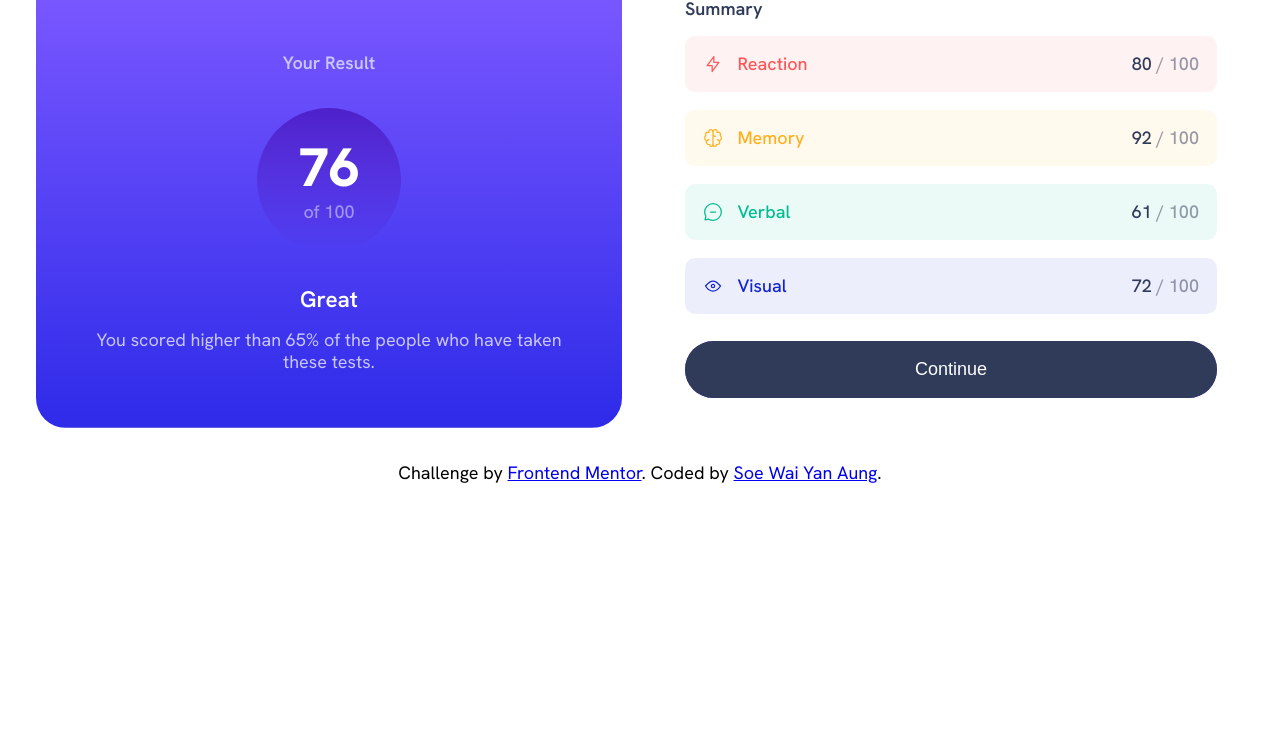
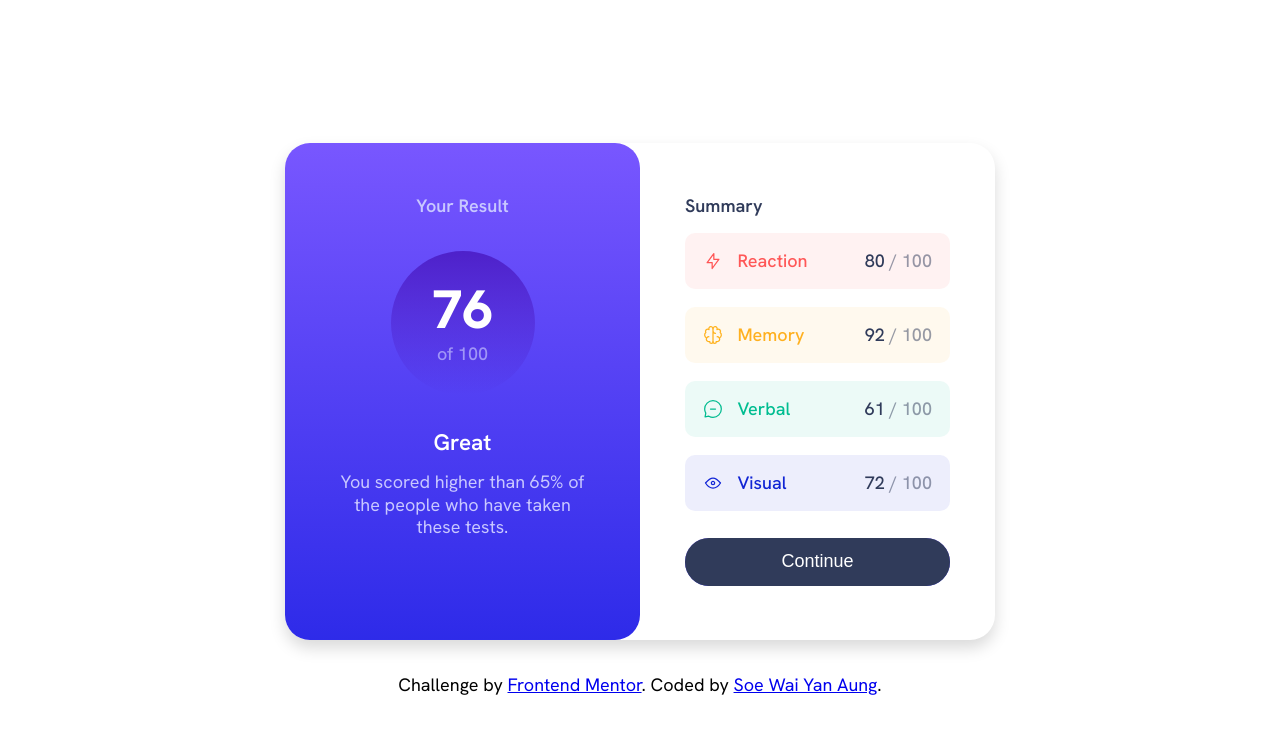
Before and after one commit to soewaiyanag/results-summary-component, a website built with Vite: page index.html in a window 1280 px wide. Built offline with nearby package versions, Linux system fonts and the light colour scheme.

Commit message:
make the container center of the body in window view

```diff
--- /dev/null
+++ b/assets/styles/_responsive.scss
@@ -0,0 +1,25 @@
+@media (min-width: 600px) {
+  body {
+    display: flex;
+    flex-direction: column;
+    justify-content: center;
+    align-items: center;
+    margin: 0;
+  }
+  .container {
+    grid-template-columns: repeat(2, 1fr);
+    gap: 0;
+    padding-bottom: 0;
+
+    /* since the .attribute have a margin-top of 2rem and
+    margin-bottom 2rem which is total of 4rem vertically,
+    we need to add margin-top: 4rem to make it perfectly center */
+    margin-top: 4rem;
+  }
+  .result {
+    border-radius: var(--bd-radius);
+  }
+  .summary {
+    padding: 3rem 2.5rem;
+  }
+}
--- a/assets/styles/main.scss
+++ b/assets/styles/main.scss
@@ -16,22 +16,22 @@
   --hsl-code-orangey-yellow: 39, 100%, 56%;
   --hsl-code-green-teal: 166, 100%, 37%;
   --hsl-code-cobalt-blue: 234, 85%, 45%;
+  --bd-radius: 25px;
 }
 
 body {
   font-family: "HankenGrotesk", sans-serif;
+  min-height: 100vh;
 }
 
-.row {
+.container {
+  max-width: 710px;
   display: grid;
-  grid-template-columns: repeat(2, 1fr);
+  grid-template-columns: 1fr;
+  padding-bottom: 2rem;
   gap: 2rem;
-  padding: 0 2rem;
-  @media (max-width: 600px) {
-    grid-template-columns: 1fr;
-    padding-left: 0;
-    padding-right: 0;
-  }
+  border-radius: var(--bd-radius);
+  box-shadow: rgba(0, 0, 0, 0.15) 0px 8px 16px 0px;
 }
 
 .result {
@@ -46,8 +46,8 @@ body {
   background-position: center;
   text-align: center;
 
-  border-bottom-left-radius: 30px;
-  border-bottom-right-radius: 30px;
+  border-bottom-left-radius: var(--bd-radius);
+  border-bottom-right-radius: var(--bd-radius);
 
   color: var(--clr-light-lavender);
 
@@ -172,13 +172,13 @@ body {
   }
 }
 
-.continue {
+.button {
   position: relative;
   overflow: hidden;
   border: none;
   outline: none;
   border-radius: 40px;
-  padding: 1rem;
+  padding: 0.75rem;
   font-variation-settings: "wght" 450;
   font-size: 1rem;
   margin-top: 0.5rem;
@@ -205,6 +205,6 @@ body {
 }
 
 .attribution {
-  margin: 2rem 2rem 1rem;
+  margin: 2rem 1rem;
   text-align: center;
 }
--- a/index.html
+++ b/index.html
@@ -7,13 +7,13 @@
       rel="icon"
       type="image/png"
       sizes="32x32"
-      href="/assets/images/favicon-32x32.png"
+      href="./assets/images/favicon-32x32.png"
     />
     <title>Frontend Mentor | Results summary component</title>
   </head>
   <body>
-    <div class="row container">
-      <div class="result container">
+    <div class="container">
+      <div class="result">
         <h2 class="result--heading">Your Result</h2>
         <div class="result--circle">
           <span class="result--circle__big">76</span>
@@ -25,7 +25,7 @@
         </div>
       </div>
 
-      <div class="summary container">
+      <div class="summary">
         <h2 class="summary--heading">Summary</h2>
         <div class="flex-container">
           <div class="flex-item reaction">
@@ -61,7 +61,7 @@
             </span>
           </div>
         </div>
-        <button class="continue">Continue</button>
+        <button class="button">Continue</button>
       </div>
     </div>
 
@@ -70,7 +70,9 @@
       <a href="https://www.frontendmentor.io?ref=challenge" target="_blank"
         >Frontend Mentor</a
       >. Coded by
-      <a href="https://www.frontendmentor.io/profile/soewaiyanag"
+      <a
+        href="https://www.frontendmentor.io/profile/soewaiyanag"
+        target="_blank"
         >Soe Wai Yan Aung</a
       >.
     </div>
--- a/main.js
+++ b/main.js
@@ -1,2 +1,3 @@
 import "@node_modules/reset-css/reset.css";
 import "@styles/main.scss";
+import "@styles/_responsive.scss";
```
